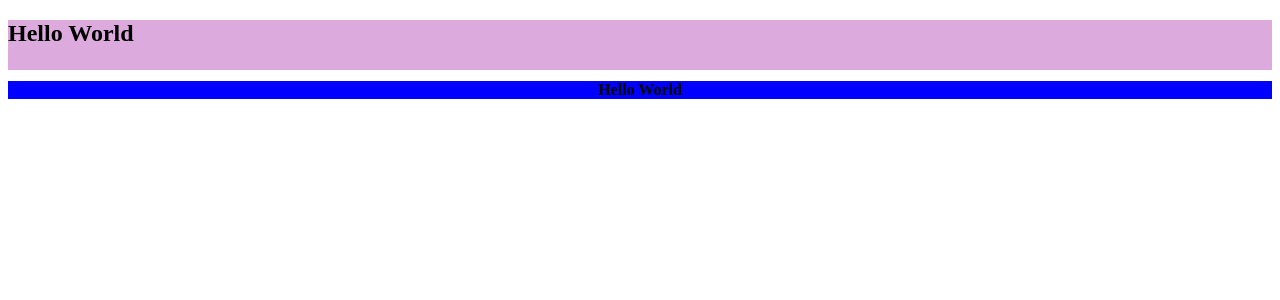
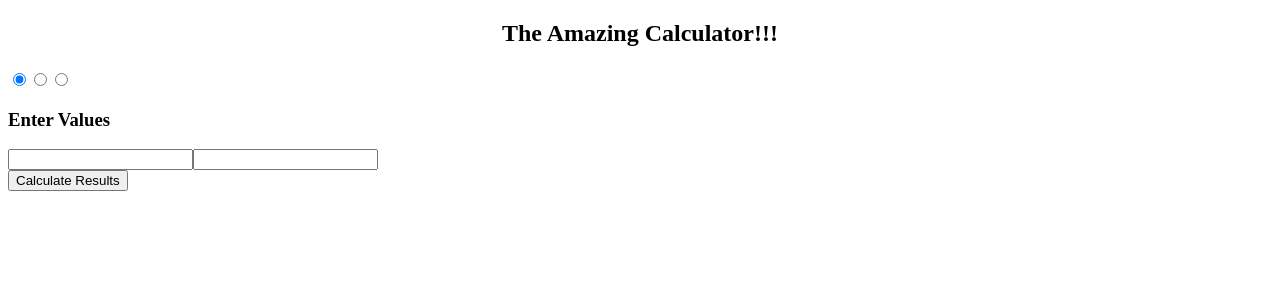
Before and after one commit to LeviButcher/devops-demo, a Next.js app: page / in a window 1280 px wide. Shown: the top 300 px of the page. Built offline with nearby package versions, Linux system fonts and the light colour scheme.

Commit message:
Mega Calculator Componenet

```diff
--- /dev/null
+++ b/components/Calculator.js
@@ -0,0 +1,94 @@
+import React from "react";
+import Calc from "../lib/calculator";
+
+// Each option has a number of inputs to be display and a corresponding function
+const operations = [
+  {
+    name: "add",
+    inputs: 2
+  },
+  {
+    name: "squareRoot",
+    inputs: 1
+  },
+  {
+    name: "subtract",
+    inputs: 2
+  }
+];
+const calc = new Calc();
+
+class Calculator extends React.Component {
+  constructor() {
+    super();
+    this.state = {
+      selected: operations[0].name
+    };
+    this.inputs = React.createRef();
+  }
+
+  updateOption(event) {
+    const { value } = event.target;
+    this.setState({
+      selected: value
+    });
+  }
+
+  updateResult(event) {
+    const { selected } = this.state;
+    console.log("selected", selected);
+    operations.forEach(operator => {
+      if (operator.name === selected) {
+        let inputCollection = this.inputs.current.children;
+        let values = [...inputCollection].map(input => {
+          return Number(input.value);
+        });
+        console.log(values);
+        const result = calc[selected](...values);
+        this.setState({
+          result: result
+        });
+      }
+    });
+  }
+
+  render() {
+    const { selected, result } = this.state;
+    return (
+      <div>
+        {operations.map((operator, index) => {
+          return (
+            <input
+              key={operator.name}
+              type="radio"
+              name="operator"
+              value={operator.name}
+              checked={selected == operator.name}
+              onChange={e => this.updateOption(e)}
+            />
+          );
+        })}
+        <h3>Enter Values</h3>
+        {(() => {
+          const operator = operations.find(item => item.name == selected);
+          console.log("operator", operator);
+          return (
+            <div ref={this.inputs}>
+              {new Array(operator.inputs).fill("Why").map(item => {
+                return <input type="number" />;
+              })}
+            </div>
+          );
+        })()}
+        <button onClick={e => this.updateResult(e)}>Calculate Results</button>
+        {(() => {
+          if (result) {
+            return <h5>{result}</h5>;
+          }
+        })()}
+      </div>
+    );
+  }
+}
+
+export default Calculator;
--- a/components/Header.js
+++ b/components/Header.js
@@ -1,14 +1,18 @@
 import styled from "styled-components";
 
-const NavContainer = styled.nav`
+const Nav = ({ className, children }) => (
+  <nav className={className}>{children}</nav>
+);
+
+const StyledNav = styled(Nav)`
   height: 50px;
-  background-color: #dad;
+  text-align: center;
 `;
 
 const Header = () => (
-  <NavContainer>
-    <h1> Hello World </h1>
-  </NavContainer>
+  <StyledNav>
+    <h1> The Amazing Calculator!!! </h1>
+  </StyledNav>
 );
 
 export default Header;
--- a/components/Layout.js
+++ b/components/Layout.js
@@ -1,3 +1,12 @@
-import Header from "Header";
+import Header from "./Header";
 
-function Layout() {}
+const withLayout = Page => {
+  return () => (
+    <div>
+      <Header />
+      <Page />
+    </div>
+  );
+};
+
+export default withLayout;
--- /dev/null
+++ b/lib/calculator.js
@@ -0,0 +1,75 @@
+"use strict";
+// Change support to pass in history length, then rewrite
+// Max length of 10
+const MAX_HISTORY = 10;
+
+class Calculator {
+  constructor(historyLength = MAX_HISTORY) {
+    this.historyArr = new Array(historyLength);
+  }
+
+  add(a, b) {
+    const result = a + b;
+    this.addToHistory(`add(${a}, ${b}) => ${result}`);
+    return result;
+  }
+  subtract(a, b) {
+    const result = a - b;
+    this.addToHistory(`subtract(${a}, ${b}) => ${result}`);
+    return result;
+  }
+
+  multiply(a, b) {
+    const result = a * b;
+    this.addToHistory(`multiply(${a}, ${b}) => ${result}`);
+    return result;
+  }
+
+  divide(a, b) {
+    let result = a / b;
+    this.addToHistory(`divide(${a}, ${b}) => ${result}`);
+    return result;
+  }
+
+  square(a) {
+    const result = a * a;
+    this.addToHistory(`square(${a}) => ${result}`);
+    return result;
+  }
+
+  squareRoot(a) {
+    let result;
+    if (a < 0) {
+      result = undefined;
+    } else {
+      result = Math.sqrt(a);
+    }
+    this.addToHistory(`squareRoot(${a}) => ${result}`);
+    return result;
+  }
+
+  addToHistory(statement) {
+    // history should show newest to oldest
+    let length = this.historyArr.unshift(statement);
+    this.historyArr = this.historyArr.slice(0, length - 1);
+  }
+
+  history() {
+    return this.historyArr.reduce((acc, curr) => {
+      if (curr) {
+        acc.push(curr.toString());
+      }
+      return acc;
+    }, []);
+  }
+
+  printHistory() {
+    console.log(
+      "~ History ~ \n" +
+        this.historyArr.map((row, index) => `${++index}: ${row} \n`).join("") +
+        "~ End ~ "
+    );
+  }
+}
+
+module.exports = Calculator;
--- a/package.json
+++ b/package.json
@@ -4,16 +4,18 @@
   "description": "Repo for devops demo",
   "main": "index.js",
   "dependencies": {
+    "mocha": "^6.0.2",
     "next": "^8.0.4",
     "react": "^16.8.6",
-    "react-dom": "^16.8.6"
+    "react-dom": "^16.8.6",
+    "styled-components": "^4.2.0"
   },
   "devDependencies": {},
   "scripts": {
     "dev": "next",
     "build": "next build",
     "start": "next start",
-    "test": "echo \"Error: no test specified\" && exit 1"
+    "test": "mocha"
   },
   "repository": {
     "type": "git",
--- a/pages/_app.js
+++ b/pages/_app.js
@@ -1,6 +1,5 @@
 import React from "react";
 import App, { Container } from "next/app";
-import Header from "../components/Header";
 
 class MyApp extends App {
   static async getInitialProps({ Component, ctx }) {
@@ -18,7 +17,6 @@ class MyApp extends App {
 
     return (
       <Container>
-        <Header />
         <Component {...pageProps} />
       </Container>
     );
--- a/pages/index.js
+++ b/pages/index.js
@@ -1,13 +1,12 @@
-import styled from "styled-components";
-
-const Body = styled.h1`
-  font-size: 16px;
-  text-align: center;
-  background-color: blue;
-`;
+import withLayout from "../components/Layout";
+import Calculator from "../components/Calculator";
 
 function Home() {
-  return <Body>Hello World</Body>;
+  return (
+    <div>
+      <Calculator />
+    </div>
+  );
 }
 
-export default Home;
+export default withLayout(Home);
--- /dev/null
+++ b/test/calculator.js
@@ -0,0 +1,124 @@
+"use strict";
+
+const assert = require("assert");
+const Calculator = require("../lib/calculator");
+
+// Describes our test suite for Caculator
+describe("Calculator", function() {
+  let calc;
+
+  beforeEach("Init Calculator", function() {
+    calc = new Calculator();
+  });
+
+  // Tests for add method
+  describe("#add()", function() {
+    const tests = [
+      { args: [2, 5], expected: 7 },
+      { args: [1000, 5000], expected: 6000 },
+      { args: [-100, -700], expected: -800 }
+    ];
+    tests.forEach(test => {
+      let { args, expected } = test;
+      let [a, b] = args;
+      it(`adds ${a} and ${b} and expects to return : ${expected}`, function() {
+        assert.equal(calc.add(a, b), expected);
+      });
+    });
+  });
+
+  describe("#subtract()", function() {
+    const tests = [
+      { args: [2, 5], expected: -3 },
+      { args: [1000, 900], expected: 100 },
+      { args: [-100, -700], expected: 600 }
+    ];
+    tests.forEach(test => {
+      let { args, expected } = test;
+      let [a, b] = args;
+      it(`subtracts ${a} and ${b} and expects to return : ${expected}`, function() {
+        assert.equal(calc.subtract(a, b), expected);
+      });
+    });
+  });
+
+  describe("#multiply()", function() {
+    const tests = [
+      { args: [2, 5], expected: 10 },
+      { args: [1000, 900], expected: 900000 },
+      { args: [-100, -700], expected: 70000 }
+    ];
+    tests.forEach(test => {
+      let { args, expected } = test;
+      let [a, b] = args;
+      it(`multiply ${a} and ${b} and expects to return : ${expected}`, function() {
+        assert.equal(calc.multiply(a, b), expected);
+      });
+    });
+  });
+
+  describe("#divide()", function() {
+    const tests = [
+      { args: [2, 5], expected: 0.4 },
+      { args: [42, 6], expected: 7 },
+      { args: [-100, -5], expected: 20 },
+      { args: [100, 0], expected: Infinity }
+    ];
+    tests.forEach(test => {
+      let { args, expected } = test;
+      let [a, b] = args;
+      it(`divide ${a} and ${b} and expects to return : ${expected}`, function() {
+        assert.equal(calc.divide(a, b), expected);
+      });
+    });
+  });
+
+  describe("#square()", function() {
+    const tests = [
+      { args: [2], expected: 4 },
+      { args: [12], expected: 144 },
+      { args: [-10], expected: 100 }
+    ];
+    tests.forEach(test => {
+      let { args, expected } = test;
+      let [a] = args;
+      it(`squares ${a} and expects to return : ${expected}`, function() {
+        assert.equal(calc.square(a), expected);
+      });
+    });
+  });
+
+  describe("#square()", function() {
+    const tests = [
+      { args: [4], expected: 2 },
+      { args: [144], expected: 12 },
+      { args: [-16], expected: undefined }
+    ];
+    tests.forEach(test => {
+      let { args, expected } = test;
+      let [a] = args;
+      it(`squareRoots ${a} and expects to return : ${expected}`, function() {
+        assert.equal(calc.squareRoot(a), expected);
+      });
+    });
+  });
+
+  describe("#history()", function() {
+    it("calls 3 functions then checks if history has 3 records", function() {
+      calc.add(5, 2);
+      calc.subtract(5, 2);
+      calc.squareRoot(-16);
+      assert.equal(calc.history().length, 3);
+    });
+
+    it("calls 11 functions then checks if history starts rolling over", function() {
+      for (let i = 0; i < 9; i++) {
+        calc.add(5, 2);
+      }
+      calc.subtract(5, 2);
+      calc.squareRoot(-16);
+      assert.equal(calc.history().length, 10);
+      assert.equal(calc.history()[0].includes("squareRoot"), true);
+    });
+  });
+});
```
Also changed, not shown: 1 other file (tests, documents, lock files or other folders).
